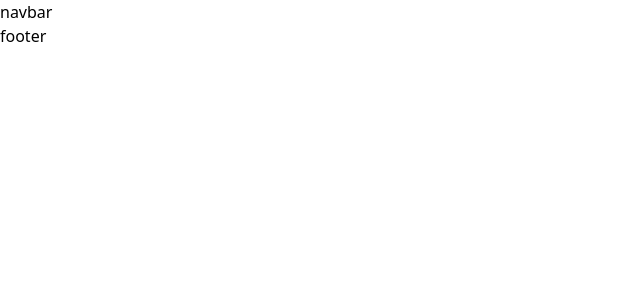
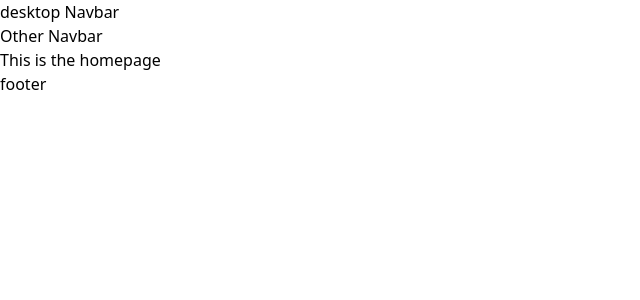
Before and after one commit to mdasik0/Blood-brigade-client, a React (Vite) app: page / in a window 1280 px wide. Shown: the top 300 px of the page, without its empty margins (0-640 px from the left). Built offline with nearby package versions, Linux system fonts and the light colour scheme.

Commit message:
main layout children setup complete

```diff
--- /dev/null
+++ b/src/components/pages/HomePage/HomePage.jsx
@@ -0,0 +1,10 @@
+
+const HomePage = () => {
+    return (
+        <div>
+            This is the homepage
+        </div>
+    );
+};
+
+export default HomePage;
--- a/src/components/shared/Navbar/Navbar.jsx
+++ b/src/components/shared/Navbar/Navbar.jsx
@@ -1,9 +1,14 @@
 
 const Navbar = () => {
     return (
-        <div>
-            navbar
-        </div>
+        <>
+            <div>
+                desktop Navbar
+            </div>
+            <div>
+                Other Navbar
+            </div>
+        </>
     );
 };
 
```
Also changed, not shown: src/router/router.jsx (+7 -0 lines).
